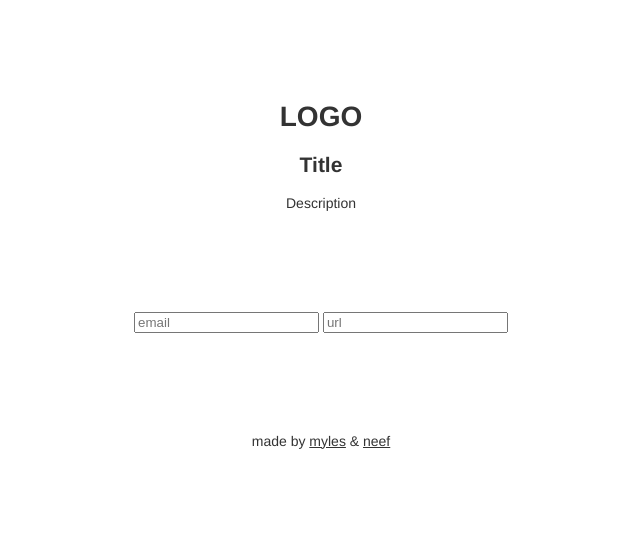
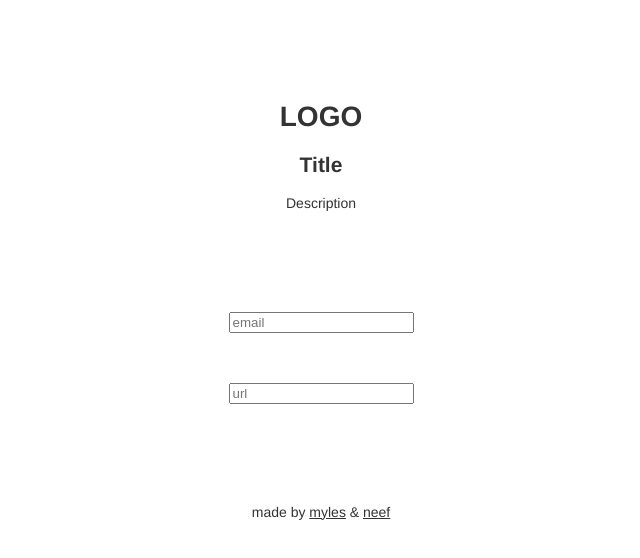
Before and after one commit to neefrehman/isyoursiteonline, a plain HTML site: page index.html in a window 1280 px wide. Shown: the whole page, without its empty margins (319-959 px from the left). Drawn offline with Linux system fonts and the light colour scheme.

Commit message:
skelet3n

```diff
--- a/style.css
+++ b/style.css
@@ -21,6 +21,13 @@ a:hover {
   margin-top: 100px;
 }
 
+input {
+  display: block;
+  margin-left: auto;
+  margin-right: auto;
+  margin-top: 50px;
+}
+
 footer {
   margin-top: 100px;
 }
```
